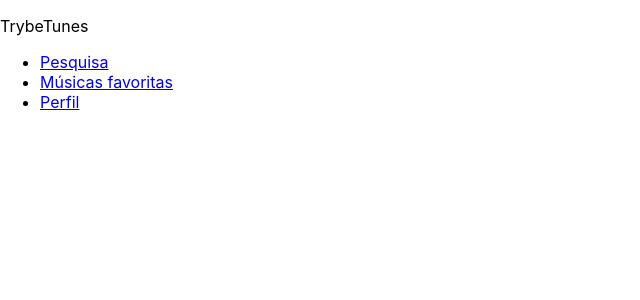
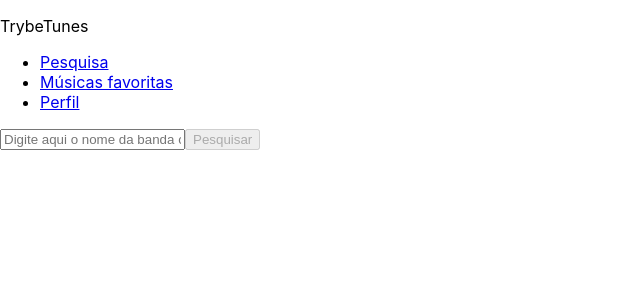
Before and after one commit to joaopedroc-araujo/trybetunes, a React (Create React App) app: page /search in a window 1280 px wide. Shown: the top 300 px of the page, without its empty margins (0-640 px from the left). Built offline with nearby package versions, Linux system fonts and the light colour scheme; the HTML template or start-up script is replaced by a standard one.

Commit message:
FEAT: cria formulário para pesquisa de artistas ou bandas

```diff
--- a/src/pages/Search.js
+++ b/src/pages/Search.js
@@ -1,9 +1,37 @@
 import React from 'react';
 
 class Search extends React.Component {
+  state = {
+    name: '',
+  };
+
+  handleChange = (event) => {
+    this.setState({ name: event.target.value });
+  };
+
   render() {
+    const { name } = this.state;
+    const disabledBtn = name.length < 2;
     return (
-      <div data-testid="page-search" />
+      <div data-testid="page-search">
+        <form>
+          <label>
+            <input
+              onChange={ this.handleChange }
+              value={ name }
+              type="text"
+              data-testid="search-artist-input"
+              placeholder="Digite aqui o nome da banda ou artista"
+            />
+          </label>
+          <button
+            data-testid="search-artist-button"
+            disabled={ disabledBtn }
+          >
+            Pesquisar
+          </button>
+        </form>
+      </div>
     );
   }
 }
```
